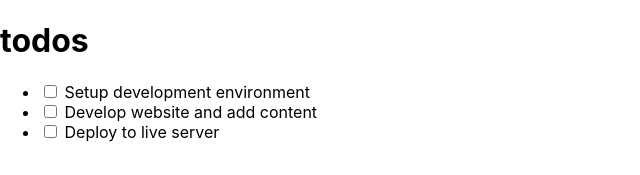
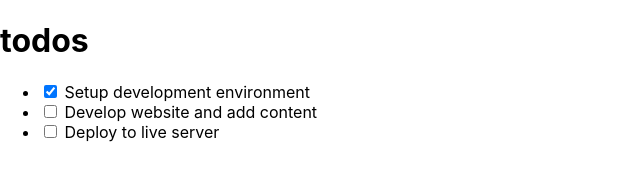
Before and after one commit to Amedzro-Elikplim/react-todoApp, a React (Create React App) app: page / in a window 1280 px wide. Shown: the top 175 px of the page, without its empty margins (0-640 px from the left). Built offline with nearby package versions, Linux system fonts and the light colour scheme; the HTML template or start-up script is replaced by a standard one.

Commit message:
Make checkbox a controlled component

```diff
--- a/src/components/TodoItem.js
+++ b/src/components/TodoItem.js
@@ -2,7 +2,7 @@ import React from 'react'
 
 const TodoItem = (props) => {
         return (
-            <li> <input type="checkbox" /> {props.todo.title}</li>
+            <li> <input type="checkbox" checked={props.todo.completed} /> {props.todo.title}</li>
         )
 }
 
```
